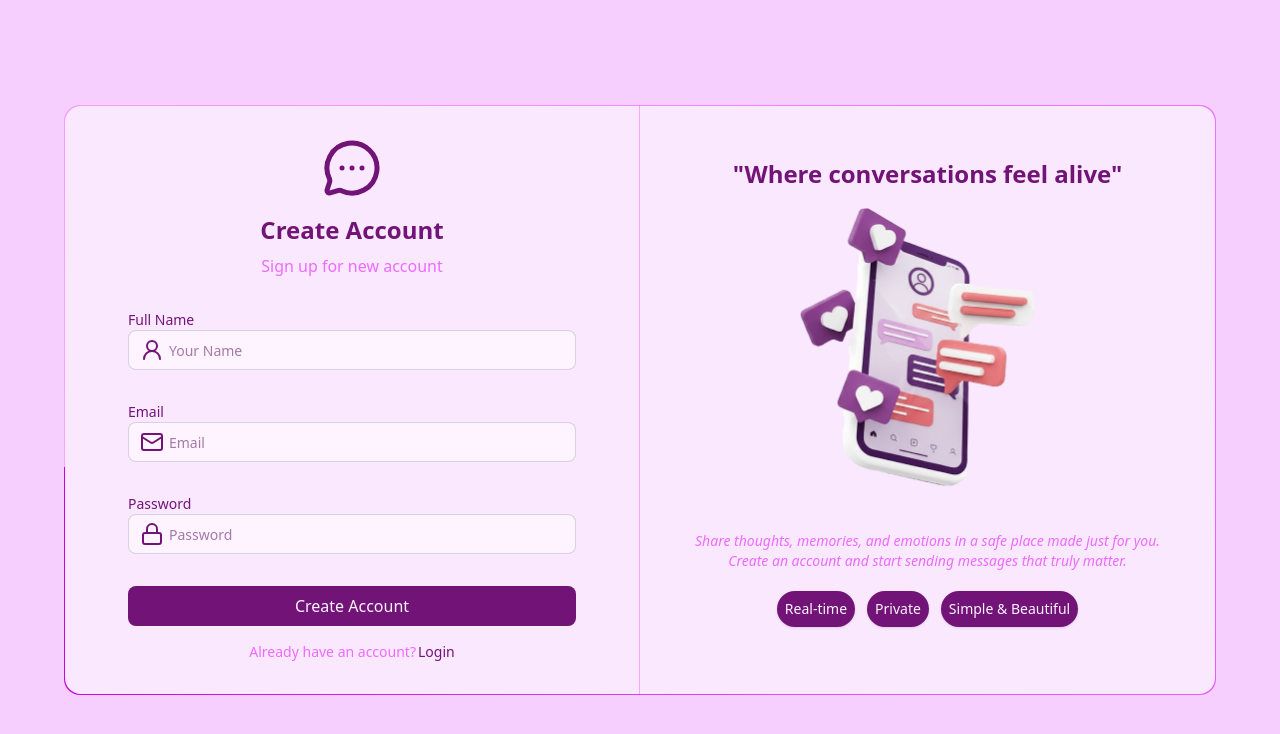
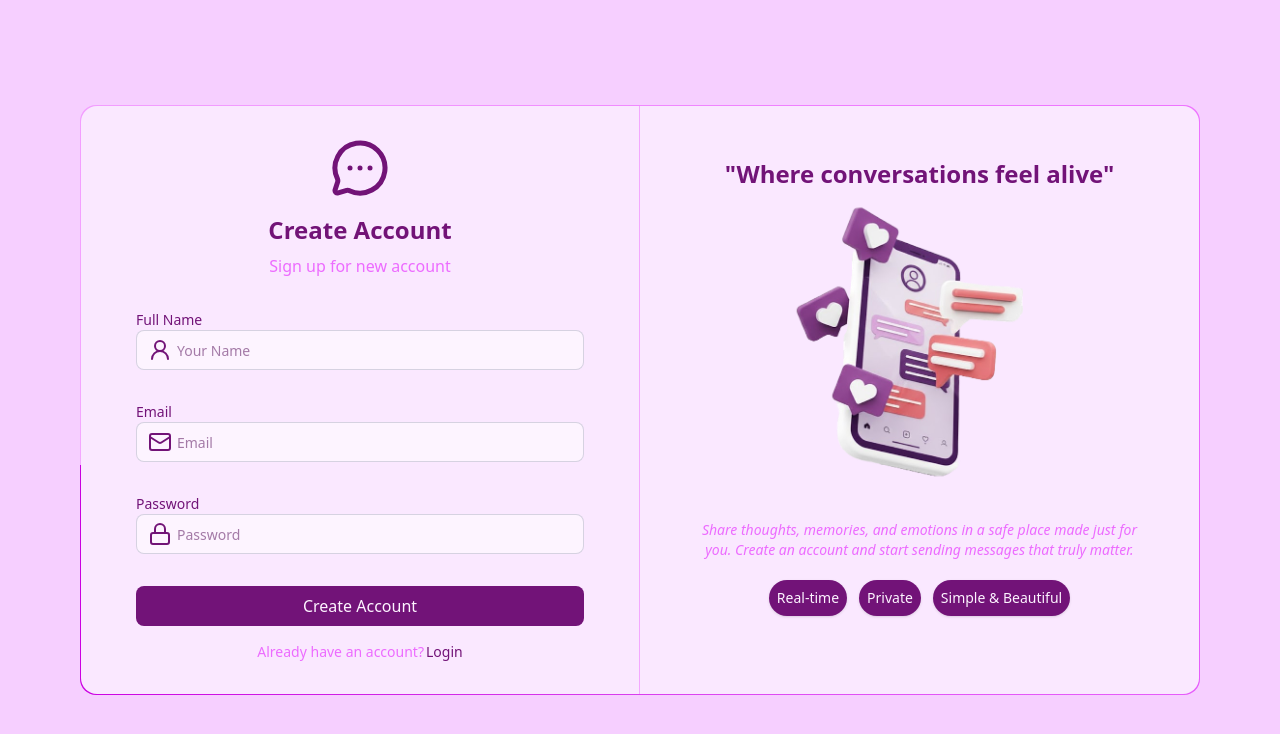
Before and after one commit to HninWuttYi13/Chatify, a React (Vite) app in the folder frontend/: page /signup in a window 1280 px wide. Shown: the top 734 px of the page. Built offline with nearby package versions, Linux system fonts and the light colour scheme; no server answers.

Commit message:
style: add padding to signup page

```diff
--- a/frontend/src/Pages/SignUpPage.jsx
+++ b/frontend/src/Pages/SignUpPage.jsx
@@ -28,7 +28,7 @@ const SignUpPage = () => {
   const navigate = useNavigate();
 
   return (
-    <div className="relative w-full sm:max-w-lg md:max-w-3xl lg:max-w-6xl h-auto">
+    <div className="relative w-full sm:max-w-lg md:max-w-3xl lg:max-w-6xl h-auto p-4">
       <AnimatedBorder>
         <div className="w-full flex flex-col md:flex-row bg-fuchsia-100 rounded-2xl">
           {/* LEFT COLUMN */}
```
